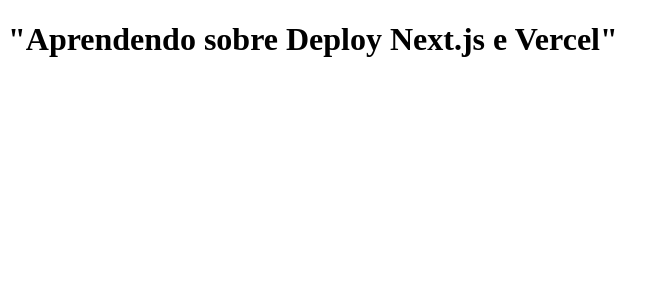
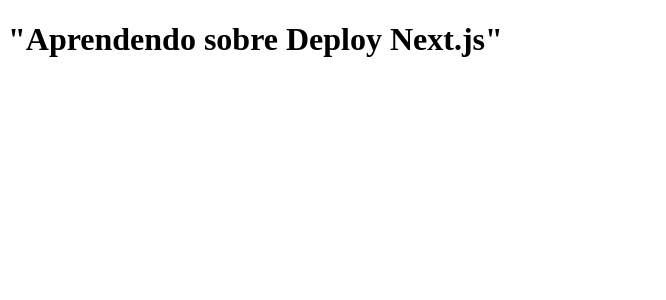
Before and after one commit to Emanuel-Almada/estudosDeProgramacao, a Next.js app: page / in a window 1280 px wide. Shown: the top 300 px of the page, without its empty margins (0-666 px from the left). Built offline with nearby package versions, Linux system fonts and the light colour scheme.

Commit message:
alteracao em index.js

```diff
--- a/pages/index.js
+++ b/pages/index.js
@@ -1,9 +1,5 @@
 function Home() {
-  return <h1> "Aprendendo sobre Deploy Next.js e Vercel" </h1>;
-}
-
-function teste() {
-  return <h2>teste feito e aprovado de identação do código</h2>;
+  return <h1> "Aprendendo sobre Deploy Next.js" </h1>;
 }
 
 export default Home;
```
